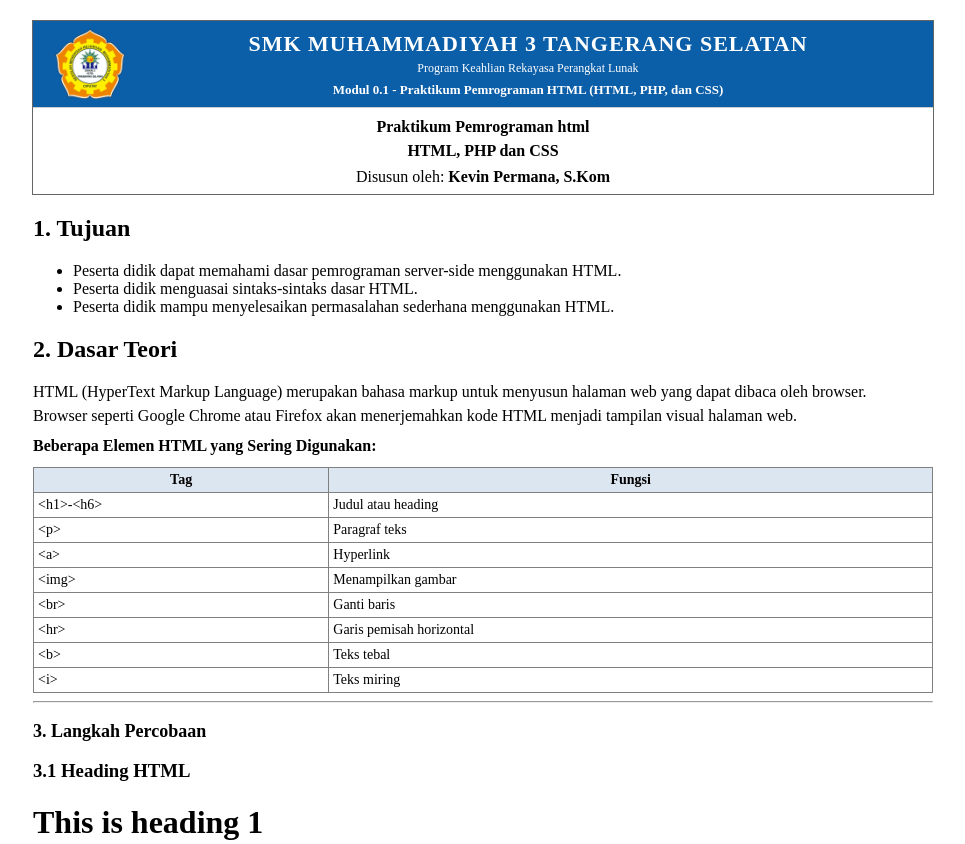
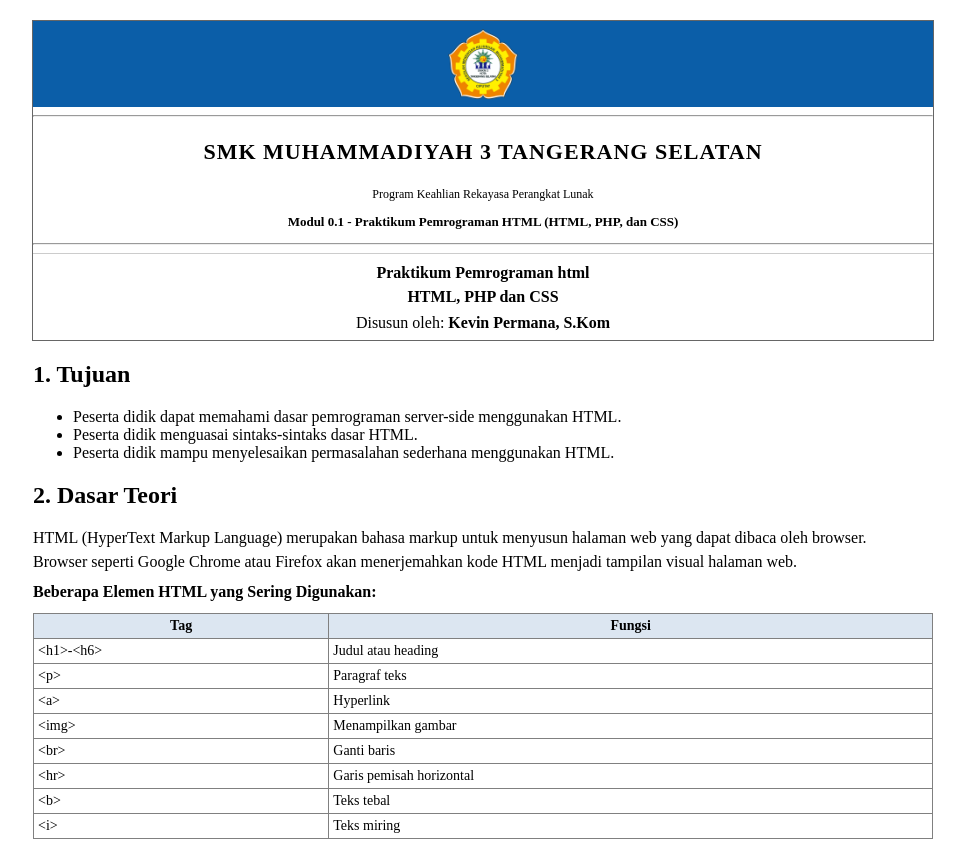
Before and after one commit to Izzan-commits/learn-HTML-fundamental-github.io, a plain HTML site: page index.html in a window 1280 px wide. Shown: the top 844 px of the page, without its empty margins (157-1122 px from the left). Drawn offline with Linux system fonts and the light colour scheme.

Commit message:
index.html

```diff
--- a/index.html
+++ b/index.html
@@ -14,14 +14,20 @@
         <td width="90" valign="middle" align="center">
           <img src="Logo Muhtiga.png" alt="" width="70" height="70" style="display:block;">
         </td>
-        <td align="center" valign="middle">
-          <div style="font-size:22px; font-weight:700; letter-spacing:1px;">SMK MUHAMMADIYAH 3 TANGERANG SELATAN</div>
-          <div style="font-size:12px; margin-top:4px;">Program Keahlian Rekayasa Perangkat Lunak</div>
-          <div style="font-size:13px; font-weight:700; margin-top:6px;">Modul 0.1 - Praktikum Pemrograman HTML (HTML, PHP, dan CSS)</div>
-        </td>
       </tr>
     </table>
   </div>
+  <hr>
+<p style="font-size:22px; font-weight:700; letter-spacing:1px; text-align:center;">
+  SMK MUHAMMADIYAH 3 TANGERANG SELATAN
+</p>
+<p style="font-size:12px; margin-top:4px; text-align:center;">
+  Program Keahlian Rekayasa Perangkat Lunak
+</p>
+<p style="font-size:13px; font-weight:700; margin-top:6px; text-align:center;">
+  Modul 0.1 - Praktikum Pemrograman HTML (HTML, PHP, dan CSS)
+</p>
+<hr>
 
   <div style="background:#fff; padding:8px 12px; border-top:1px solid #ccc;">
     <div align="center" style="font-weight:700; font-size:16px; margin-top:2px;">Praktikum Pemrograman html</div>
```
